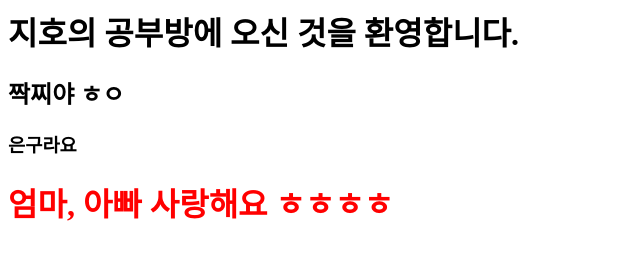
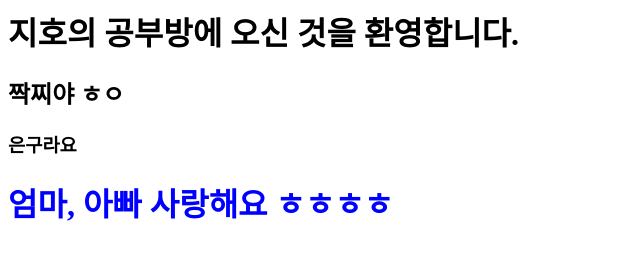
Before and after one commit to LifePlu/I-m-Genius, a plain HTML site: page index.html in a window 1280 px wide. Shown: the whole page, without its empty margins (0-640 px from the left). Drawn offline with Linux system fonts and the light colour scheme.

Commit message:
Update index.html

```diff
--- a/index.html
+++ b/index.html
@@ -7,8 +7,6 @@
           <h2> 짝찌야 ㅎㅇ </h2>
           <h3> 은구라요 </h3>
 
-
-
-          <h1 style="color:red"> 엄마, 아빠 사랑해요 ㅎㅎㅎㅎ </h1>
+          <h1 style="color:blue"> 엄마, 아빠 사랑해요 ㅎㅎㅎㅎ </h1>
 </body>
 </html>
```
